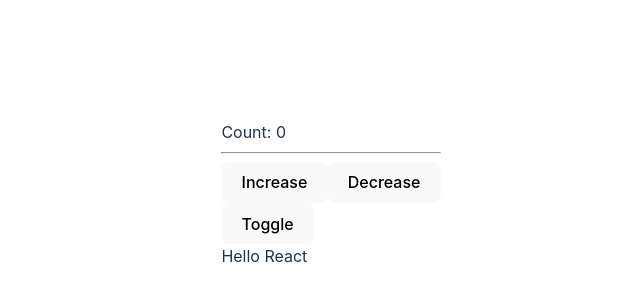
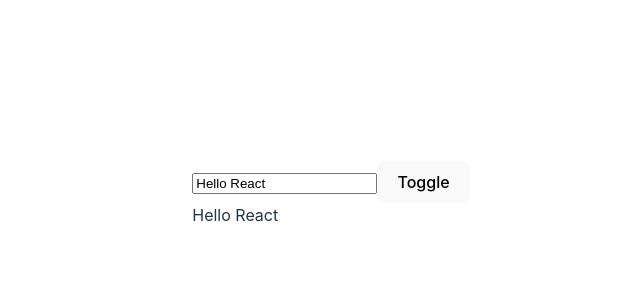
Before and after one commit to moazamdev/100DaysOfCode, a React (Vite) app: page / in a window 1280 px wide. Shown: the part 206-506 px from the top of the page, without its empty margins (309-949 px from the left). Built offline with nearby package versions, Linux system fonts and the light colour scheme.

Commit message:
useEffect on mount and update

```diff
--- a/src/App.jsx
+++ b/src/App.jsx
@@ -19,13 +19,15 @@
 
 import AsyncStateButton from "./components/day8/async-state-button";
 import ToggleEffect from "./components/day8/toggleEffect";
+import ToggleWithTitle from "./components/day8/useEffectToggleWithTitle";
 
 const App = () => {
 	return (
 		<>
 			{/* Day 8 */}
-			<AsyncStateButton/>
-			<ToggleEffect />
+			{/* <AsyncStateButton/>
+			<ToggleEffect /> */}
+			<ToggleWithTitle />
 
 			{/* Day 7 */}
 			{/* <Todo2 /> */}
--- /dev/null
+++ b/src/components/day8/useEffectToggleWithTitle.jsx
@@ -0,0 +1,37 @@
+import React from "react"
+
+const ToggleWithTitle = () => {
+    const [toggle, setToggle] = React.useState(true);
+
+    const handleToggle = () => {
+      setToggle(!toggle);
+    };
+
+    return <Toggler toggle={toggle} onToggle={handleToggle} />;
+  };
+
+  const Toggler = ({ toggle, onToggle }) => {
+    const [title, setTitle] = React.useState('Hello React');
+
+    React.useEffect(() => {
+      console.log('I run if toggle or title change (and on mount).');
+    }, [toggle, title]);
+
+    const handleChange = (event) => {
+      setTitle(event.target.value);
+    };
+
+    return (
+      <div>
+        <input type="text" value={title} onChange={handleChange} />
+
+        <button type="button" onClick={onToggle}>
+          Toggle
+        </button>
+
+        {toggle && <div>{title}</div>}
+      </div>
+    );
+  };
+
+  export default ToggleWithTitle;
```
